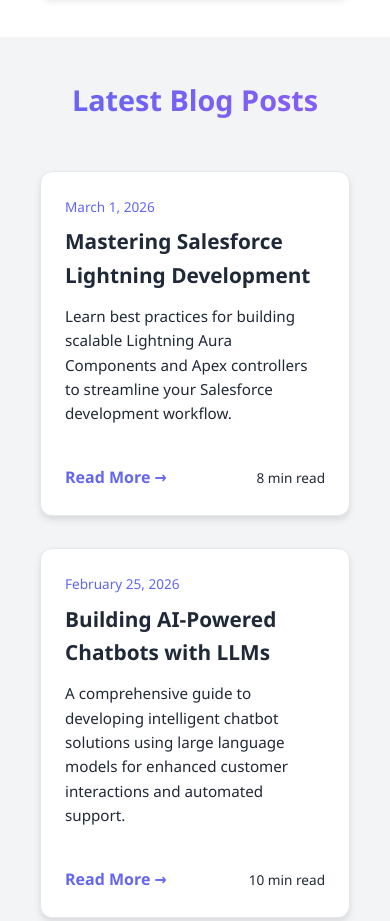
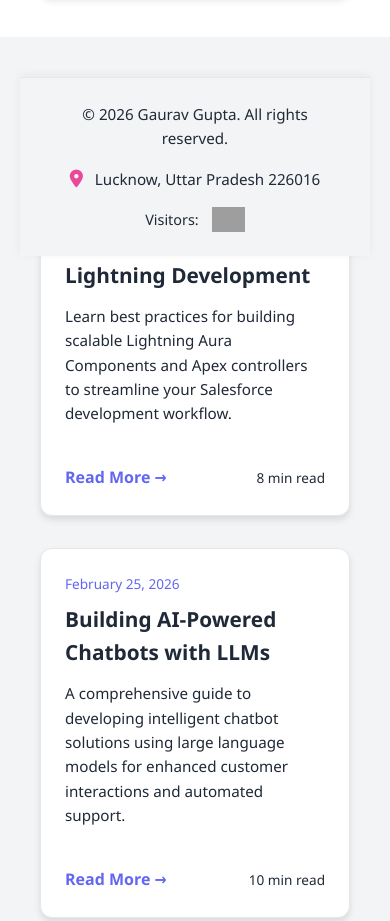
Before and after one commit to gauravgupta0612/gaurav-portfolio, a plain HTML site: page index.html in a window 390 px wide. Shown: the part 10047-10968 px from the top of the page. Drawn offline with Linux system fonts and the light colour scheme; grey boxes are pictures that could not be loaded.

Commit message:
Make footer sticky with slide-up animation and improve responsive design

```diff
--- a/css/styles.css
+++ b/css/styles.css
@@ -40,6 +40,7 @@
     color: var(--text-color);
     line-height: 1.6;
     transition: background-color 0.3s, color 0.3s;
+    padding-bottom: 250px;
 }
 
 .container {
@@ -1058,14 +1059,21 @@
     border-top: 1px solid var(--border-color);
     padding: 2rem 20px;
     text-align: center;
+    position: sticky;
+    bottom: 0;
+    z-index: 100;
+    animation: slideUpFooter 0.6s ease-out forwards;
+    box-shadow: 0 -2px 10px rgba(0, 0, 0, 0.05);
 }
 
 .footer-content {
     display: flex;
-    justify-content: center;
-    align-items: center;
-    gap: 3rem;
+    justify-content: space-around;
+    align-items: center;
+    gap: 2rem;
     flex-wrap: wrap;
+    max-width: 1200px;
+    margin: 0 auto;
 }
 
 .footer-section {
@@ -1338,13 +1346,17 @@
     .chatbot-widget {
         width: calc(100vw - 40px);
         height: 500px;
-        bottom: 90px;
+        bottom: 150px;
         right: 20px;
     }
 
     .chatbot-toggle {
-        bottom: 20px;
+        bottom: 120px;
         right: 20px;
+    }
+
+    body {
+        padding-bottom: 280px;
     }
 }
 @keyframes slideUp {
@@ -1410,6 +1422,17 @@
 @keyframes progressFill {
     from {
         width: 0;
+    }
+}
+
+@keyframes slideUpFooter {
+    from {
+        opacity: 0;
+        transform: translateY(100%);
+    }
+    to {
+        opacity: 1;
+        transform: translateY(0);
     }
 }
 
@@ -1564,16 +1587,27 @@
 
     .footer-content {
         flex-direction: column;
-        gap: 1.5rem;
+        gap: 1rem;
+        justify-content: center;
     }
 
     .footer-section {
         flex-direction: column;
-        gap: 0.5rem;
+        gap: 0.2rem;
+        width: 100%;
     }
 
     .visitor-counter {
         justify-content: center;
+        flex-wrap: wrap;
+    }
+
+    .address-section {
+        font-size: 0.85rem;
+    }
+
+    .footer {
+        padding: 1.5rem 15px;
     }
 }
 
```
